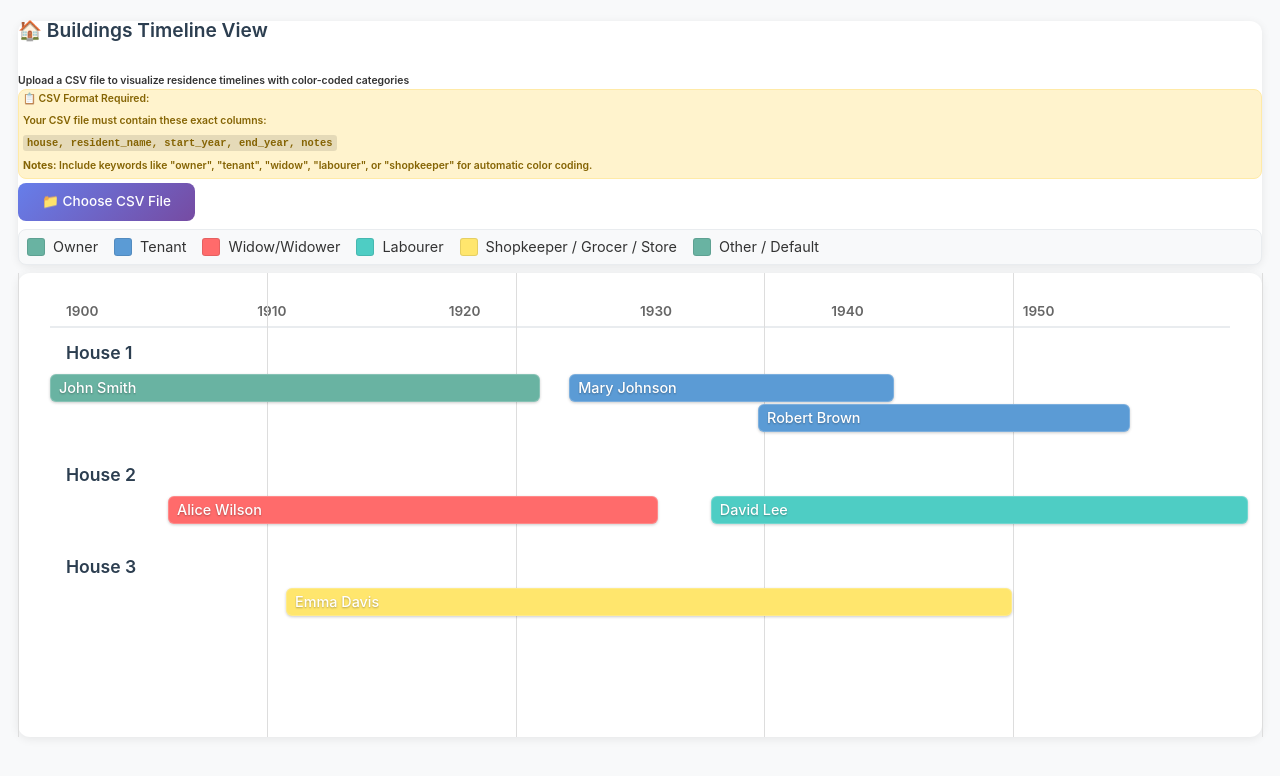
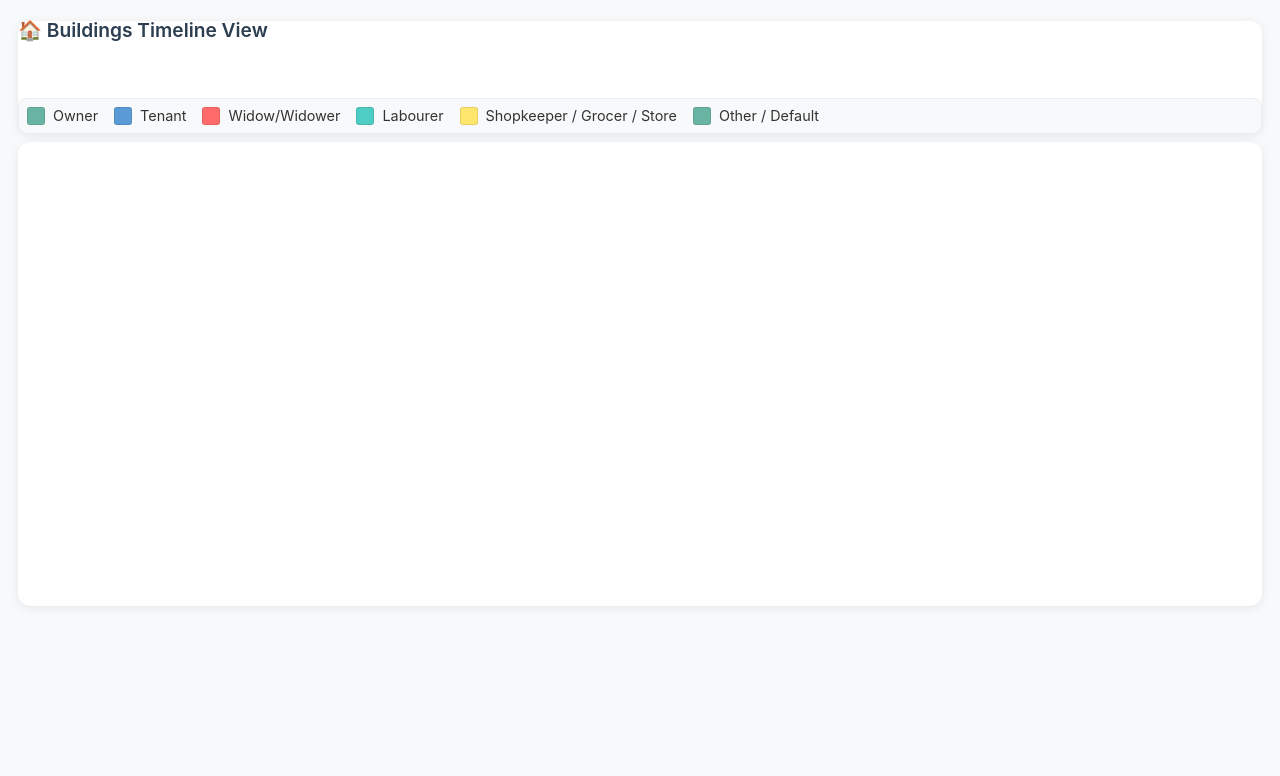
Before and after one commit to Martin1786/StreetTimeline, a plain HTML site: page index.html in a window 1280 px wide. Drawn offline with Linux system fonts and the light colour scheme.

```diff
--- a/index.html
+++ b/index.html
@@ -10,21 +10,14 @@
     <div class="container">
         <header>
             <h1>🏠 Buildings Timeline View</h1>
-				<h3>Upload a CSV file to visualize residence timelines with color-coded categories</h3>
+				<h3></h3>
 
-            <div class="instructions">
-                <h3>📋 CSV Format Required:</h3>
-                <p>Your CSV file must contain these exact columns:</p>
-                <p><code>house, resident_name, start_year, end_year, notes</code></p>
-                <p><strong>Notes:</strong> Include keywords like "owner", "tenant", "widow", "labourer", or "shopkeeper" for automatic color coding.</p>
-            </div>
+
 
             <div class="file-input-section">
                 <div class="file-input-wrapper">
                     <input type="file" id="fileInput" accept=".csv" />
-                    <div class="file-input-button">
-                        📁 Choose CSV File
-                    </div>
+
                 </div>
                 <div id="status"></div>
             </div>
@@ -42,7 +35,7 @@
     <!-- Load JavaScript modules in dependency order -->
     <script src="tooltip.js"></script>
     <script src="colorUtils.js"></script>
-    <script src="csvParser.js"></script>
+    <!-- <script src="csvParser.js"></script> --->
     <script src="timelineRenderer.js"></script>
     <script src="main.js"></script>
 </body>
```
